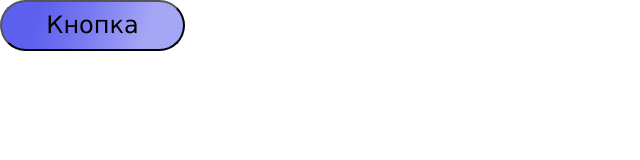
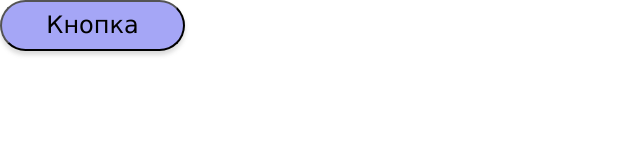
Before and after one commit to vanekartemov/SA50-3-20_ArtemovIvan, a plain HTML site: page pseudo/index.html in a window 1280 px wide. In both pictures the pointer is over the button "Кнопка". Shown: the whole page, without its empty margins (0-640 px from the left). Drawn offline with Linux system fonts and the light colour scheme.

Commit message:
feat: button hover was maded

```diff
--- a/pseudo/style.css
+++ b/pseudo/style.css
@@ -16,3 +16,9 @@
     font-size: 24px;
     line-height: 29px;
 }
+
+.pseudo:hover {
+    background: #A5A6F6;
+    box-shadow: 0px 4px 4px rgba(111, 111, 111, 0.25);
+    border-radius: 25.5px;
+}
```
